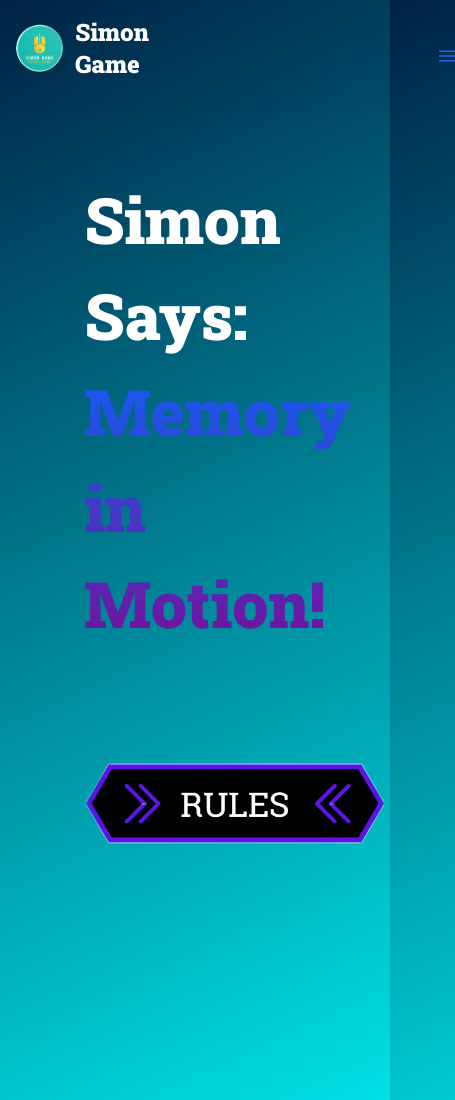
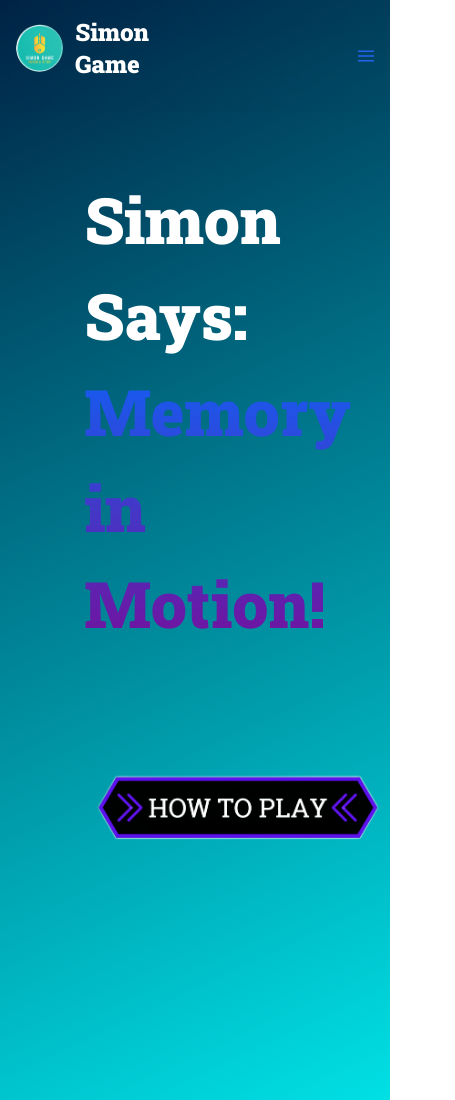
Before and after one commit to Vishesh-04/Simon-Game, a plain HTML site: page index.html in a window 390 px wide. Shown: the top 1100 px of the page, 455 px wide, since content can reach past the window. Drawn offline with nearby package versions, Linux system fonts and the light colour scheme.

Commit message:
Fifth Commit

```diff
--- a/css/style.css
+++ b/css/style.css
@@ -31,12 +31,12 @@ body{
 }
 @media screen and (max-width:500px) {
     .pad{
-        padding-left: 40vh;
+        padding-left: 20vh;
     }
 }
 @media screen and (max-width:375px) {
     .pad{
-        padding-left: 20vh;
+        padding-left: 10vh;
     }
 }
 .heading h1{
--- a/index.html
+++ b/index.html
@@ -67,17 +67,19 @@
     </nav>
   </div>
   <div class="pad"></div>
-<section class="bg-cover corosuel" style="background-image: url('assests/bg.png'); height: 950px;">
+<section class="bg-cover corosuel" style="background-image: url('assests/bg.png'); height: 950px; pa">
   <div class="heading container">
     <h1>Simon Says: </h1>
     <h1 style="background: -webkit-linear-gradient(rgb(17,95,244), rgb(116,17,156)); -webkit-background-clip: text;
             -webkit-text-fill-color: transparent;">Memory in Motion!</h1>
   </div>
   <div class="rules">
-    <img src="assests/rules.png" style="width: 300px; padding-bottom: 200px;">
+    <button><a href="https://youtu.be/EWJ5uYwQJGU?si=-oOnL5GXtIuX2oI8">
+    <img src="assests/how.png" style="width: 500px; padding-bottom: 150px;">
+  </a></button>
   </div>
   <div class="btn">
-    <button type="submit"><a href="console.html">
+    <button type="submit"><a href="console.html" target="_blank">
         <img src="assests/button.png" alt="buttonpng" border="0" /></a>
     </button>
   </div>
```
Also changed, not shown: Assests/how.png (added).
